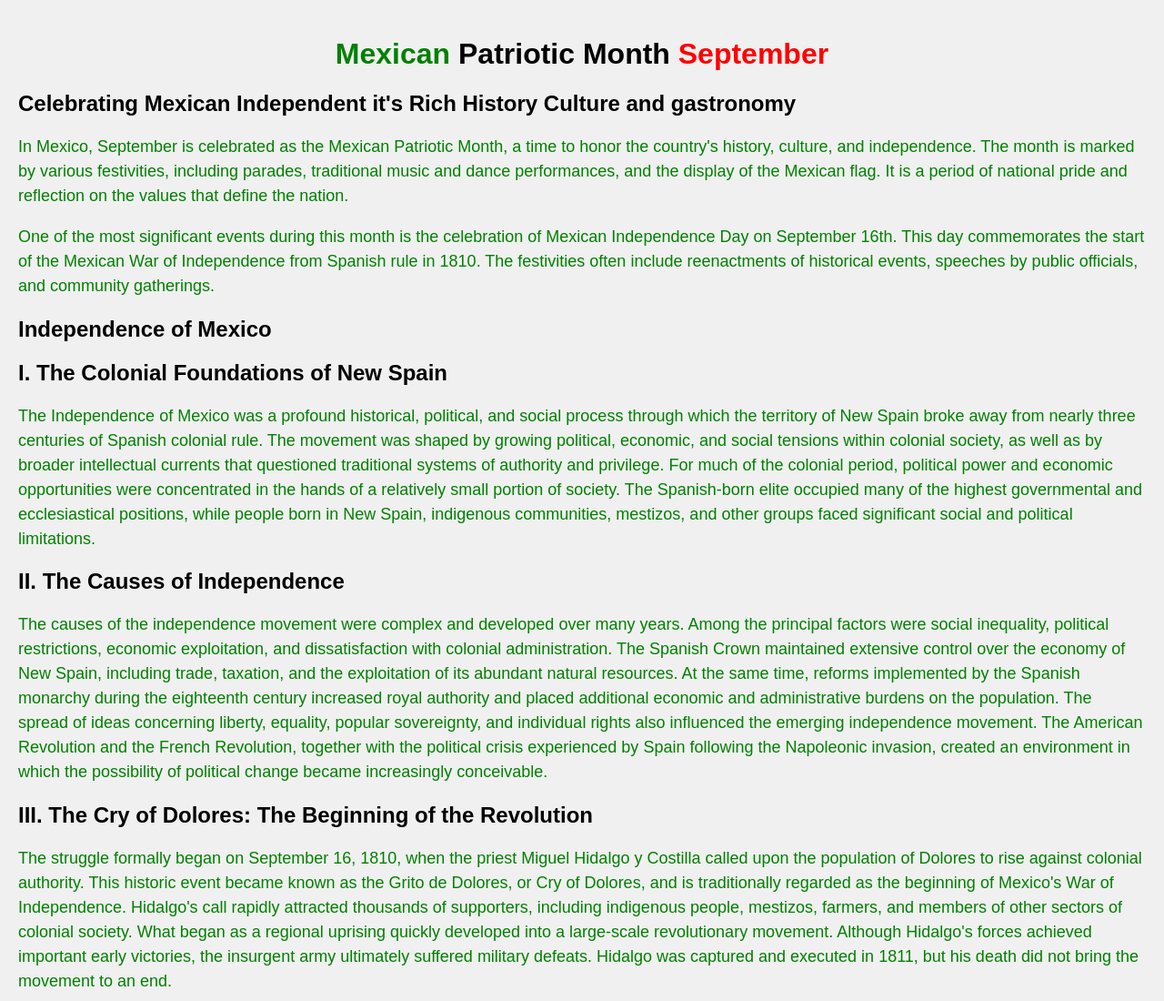
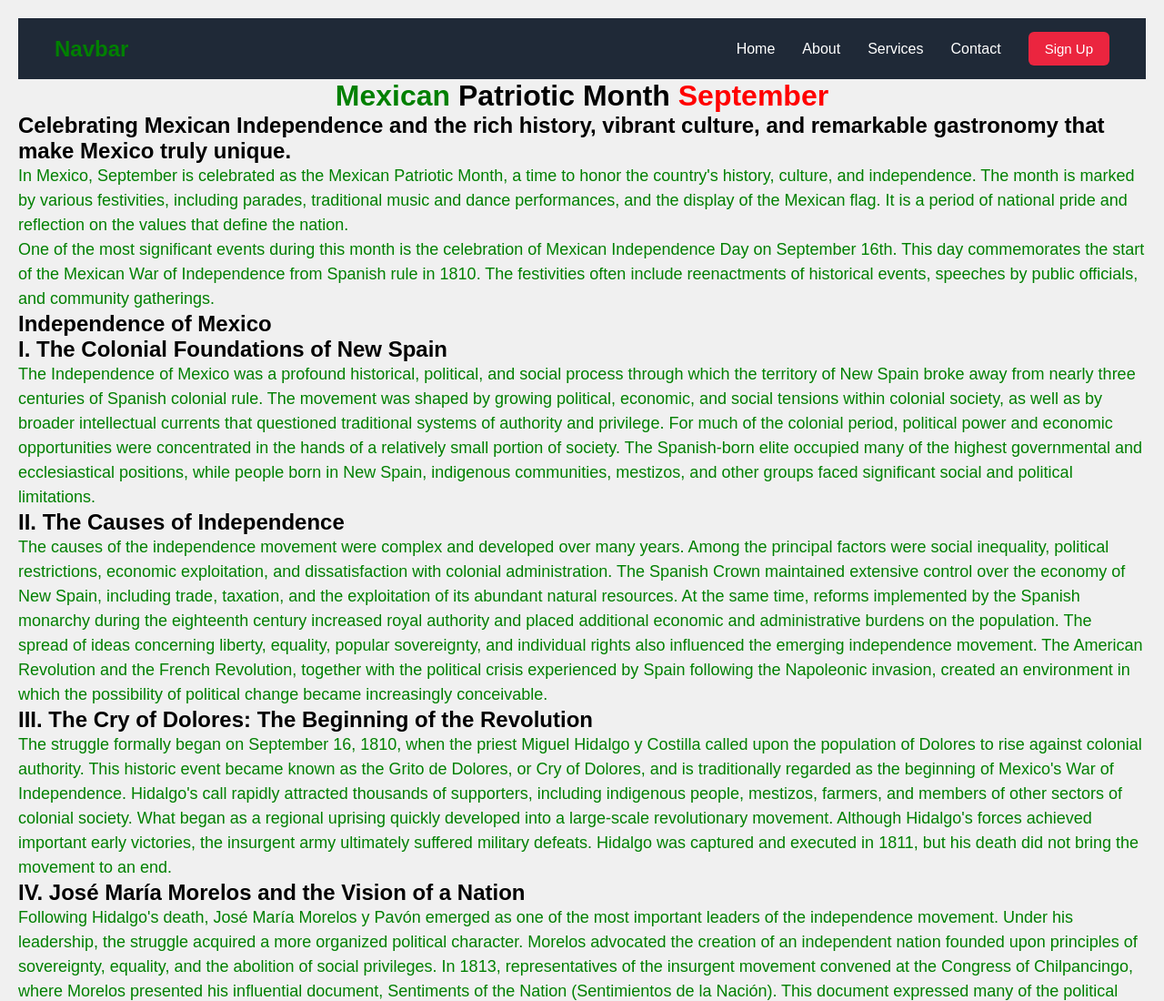
Before and after one commit to alanSilva76/Assignment2, a plain HTML site: page index.html in a window 1280 px wide. Shown: the top 1100 px of the page at 91% size. Drawn offline with Linux system fonts and the light colour scheme.

Commit message:
Grammar changes

```diff
--- a/index.html
+++ b/index.html
@@ -1,97 +1,190 @@
-<!DOCTYPE html>
+<!doctype html>
 <html lang="en">
   <head>
-  <meta charset="UTF-8">
-  <meta name="viewport" content="width=device-width, initial-scale=1.0">
+    <meta charset="UTF-8" />
+    <meta name="viewport" content="width=device-width, initial-scale=1.0" />
     <title>Document</title>
-  <link rel="stylesheet" href="style.css">
+    <link rel="stylesheet" href="style.css" />
   </head>
   <body>
+    <header>
+      <nav>
+        <a href="#" class="logo">Navbar</a>
+        <ul>
+          <li><a href="#">Home</a></li>
+          <li><a href="#">About</a></li>
+          <li><a href="#">Services</a></li>
+          <li><a href="#">Contact</a></li>
+          <button class="btn">Sign Up</button>
+        </ul>
+      </nav>
+    </header>
 
     <h1 calss="Patriotic-TItle">
       <span class="green">Mexican</span>
       <span class="withe">Patriotic Month</span>
-     <span class="red">September</span> </h1>
+      <span class="red">September</span>
+    </h1>
 
-  <h2>Celebrating Mexican Independent it's Rich History Culture and gastronomy</h2>
+    <h2>
+      Celebrating Mexican Independence and the rich history, vibrant culture, and remarkable gastronomy that make Mexico truly unique.
+    </h2>
 
-  <p>In Mexico, September is celebrated as the Mexican Patriotic Month, a time to honor the country's history, culture, and independence. The month is marked by various festivities, including parades, traditional music and dance performances, and the display of the Mexican flag. It is a period of national pride and reflection on the values that define the nation.</p>
+    <p>
+      In Mexico, September is celebrated as the Mexican Patriotic Month, a time
+      to honor the country's history, culture, and independence. The month is
+      marked by various festivities, including parades, traditional music and
+      dance performances, and the display of the Mexican flag. It is a period of
+      national pride and reflection on the values that define the nation.
+    </p>
 
-  <p>One of the most significant events during this month is the celebration of Mexican Independence Day on September 16th. This day commemorates the start of the Mexican War of Independence from Spanish rule in 1810. The festivities often include reenactments of historical events, speeches by public officials, and community gatherings.</p>
+    <p>
+      One of the most significant events during this month is the celebration of
+      Mexican Independence Day on September 16th. This day commemorates the
+      start of the Mexican War of Independence from Spanish rule in 1810. The
+      festivities often include reenactments of historical events, speeches by
+      public officials, and community gatherings.
+    </p>
 
-<h2> Independence of Mexico </h2>
-<h2> I. The Colonial Foundations of New Spain </h2>
+    <h2>Independence of Mexico</h2>
+    <h2>I. The Colonial Foundations of New Spain</h2>
 
-<p>The Independence of Mexico was a profound historical, political, and social process through which the territory of New Spain broke away from nearly three centuries of Spanish colonial rule. The movement was shaped by growing political, economic, and social tensions within colonial society, as well as by broader intellectual currents that questioned traditional systems of authority and privilege.
+    <p>
+      The Independence of Mexico was a profound historical, political, and
+      social process through which the territory of New Spain broke away from
+      nearly three centuries of Spanish colonial rule. The movement was shaped
+      by growing political, economic, and social tensions within colonial
+      society, as well as by broader intellectual currents that questioned
+      traditional systems of authority and privilege. For much of the colonial
+      period, political power and economic opportunities were concentrated in
+      the hands of a relatively small portion of society. The Spanish-born elite
+      occupied many of the highest governmental and ecclesiastical positions,
+      while people born in New Spain, indigenous communities, mestizos, and
+      other groups faced significant social and political limitations.
+    </p>
 
-For much of the colonial period, political power and economic opportunities were concentrated in the hands of a relatively small portion of society. The Spanish-born elite occupied many of the highest governmental and ecclesiastical positions, while people born in New Spain, indigenous communities, mestizos, and other groups faced significant social and political limitations.</p>
+    <h2>II. The Causes of Independence</h2>
 
-<h2> II. The Causes of Independence </h2>
-
-<p>The causes of the independence movement were complex and developed over many years. Among the principal factors were social inequality, political restrictions, economic exploitation, and dissatisfaction with colonial administration.
-
-The Spanish Crown maintained extensive control over the economy of New Spain, including trade, taxation, and the exploitation of its abundant natural resources. At the same time, reforms implemented by the Spanish monarchy during the eighteenth century increased royal authority and placed additional economic and administrative burdens on the population.
-
-The spread of ideas concerning liberty, equality, popular sovereignty, and individual rights also influenced the emerging independence movement. The American Revolution and the French Revolution, together with the political crisis experienced by Spain following the Napoleonic invasion, created an environment in which the possibility of political change became increasingly conceivable.</p>
+    <p>
+      The causes of the independence movement were complex and developed over
+      many years. Among the principal factors were social inequality, political
+      restrictions, economic exploitation, and dissatisfaction with colonial
+      administration. The Spanish Crown maintained extensive control over the
+      economy of New Spain, including trade, taxation, and the exploitation of
+      its abundant natural resources. At the same time, reforms implemented by
+      the Spanish monarchy during the eighteenth century increased royal
+      authority and placed additional economic and administrative burdens on the
+      population. The spread of ideas concerning liberty, equality, popular
+      sovereignty, and individual rights also influenced the emerging
+      independence movement. The American Revolution and the French Revolution,
+      together with the political crisis experienced by Spain following the
+      Napoleonic invasion, created an environment in which the possibility of
+      political change became increasingly conceivable.
+    </p>
 
     <h2>III. The Cry of Dolores: The Beginning of the Revolution</h2>
 
-<p>The struggle formally began on September 16, 1810, when the priest Miguel Hidalgo y Costilla called upon the population of Dolores to rise against colonial authority. This historic event became known as the Grito de Dolores, or Cry of Dolores, and is traditionally regarded as the beginning of Mexico's War of Independence.
-
-Hidalgo's call rapidly attracted thousands of supporters, including indigenous people, mestizos, farmers, and members of other sectors of colonial society. What began as a regional uprising quickly developed into a large-scale revolutionary movement.
-
-Although Hidalgo's forces achieved important early victories, the insurgent army ultimately suffered military defeats. Hidalgo was captured and executed in 1811, but his death did not bring the movement to an end.</p>
+    <p>
+      The struggle formally began on September 16, 1810, when the priest Miguel
+      Hidalgo y Costilla called upon the population of Dolores to rise against
+      colonial authority. This historic event became known as the Grito de
+      Dolores, or Cry of Dolores, and is traditionally regarded as the beginning
+      of Mexico's War of Independence. Hidalgo's call rapidly attracted
+      thousands of supporters, including indigenous people, mestizos, farmers,
+      and members of other sectors of colonial society. What began as a regional
+      uprising quickly developed into a large-scale revolutionary movement.
+      Although Hidalgo's forces achieved important early victories, the
+      insurgent army ultimately suffered military defeats. Hidalgo was captured
+      and executed in 1811, but his death did not bring the movement to an end.
+    </p>
 
     <h2>IV. José María Morelos and the Vision of a Nation</h2>
 
-<p>Following Hidalgo's death, José María Morelos y Pavón emerged as one of the most important leaders of the independence movement. Under his leadership, the struggle acquired a more organized political character.
-
-Morelos advocated the creation of an independent nation founded upon principles of sovereignty, equality, and the abolition of social privileges. In 1813, representatives of the insurgent movement convened at the Congress of Chilpancingo, where Morelos presented his influential document, Sentiments of the Nation (Sentimientos de la Nación).
-
-This document expressed many of the political ideals that would shape the future Mexican nation, including independence from Spain and the principle that sovereignty should reside in the people.
-
-Morelos was captured and executed in 1815, marking another major setback for the insurgency. Nevertheless, the struggle for independence continued.</p>
+    <p>
+      Following Hidalgo's death, José María Morelos y Pavón emerged as one of
+      the most important leaders of the independence movement. Under his
+      leadership, the struggle acquired a more organized political character.
+      Morelos advocated the creation of an independent nation founded upon
+      principles of sovereignty, equality, and the abolition of social
+      privileges. In 1813, representatives of the insurgent movement convened at
+      the Congress of Chilpancingo, where Morelos presented his influential
+      document, Sentiments of the Nation (Sentimientos de la Nación). This
+      document expressed many of the political ideals that would shape the
+      future Mexican nation, including independence from Spain and the principle
+      that sovereignty should reside in the people. Morelos was captured and
+      executed in 1815, marking another major setback for the insurgency.
+      Nevertheless, the struggle for independence continued.
+    </p>
 
     <h2>V. The Long Struggle for Independence</h2>
 
-<p>After the death of Morelos, the independence movement entered a more fragmented phase. Numerous insurgent groups continued fighting against Spanish forces, particularly in regions where resistance remained strong.
-
-Among the most persistent leaders was Vicente Guerrero, who maintained the insurgent cause in southern Mexico despite difficult military and political circumstances.
-
-For several years, the conflict continued without a decisive victory for either side. Spain retained control over much of the territory, while insurgent forces continued to resist colonial authority.</p>
+    <p>
+      After the death of Morelos, the independence movement entered a more
+      fragmented phase. Numerous insurgent groups continued fighting against
+      Spanish forces, particularly in regions where resistance remained strong.
+      Among the most persistent leaders was Vicente Guerrero, who maintained the
+      insurgent cause in southern Mexico despite difficult military and
+      political circumstances. For several years, the conflict continued without
+      a decisive victory for either side. Spain retained control over much of
+      the territory, while insurgent forces continued to resist colonial
+      authority.
+    </p>
 
     <h2>VI. The Final Alliance: Iturbide and Guerrero</h2>
 
-<p>A significant turning point occurred in 1820, when political developments in Spain weakened the position of the colonial authorities in New Spain. These circumstances opened the possibility for negotiations between groups that had previously been enemies.
-
-Agustín de Iturbide, a former royalist military commander, joined forces with insurgent leader Vicente Guerrero. Their alliance resulted in the Plan of Iguala, proclaimed in February 1821.
-
-The plan promoted three fundamental principles, commonly known as the Three Guarantees: religion, independence, and unity.
-
-This political and military alliance led to the creation of the Army of the Three Guarantees, or Trigarante Army, which rapidly gained support throughout New Spain.</p>
+    <p>
+      A significant turning point occurred in 1820, when political developments
+      in Spain weakened the position of the colonial authorities in New Spain.
+      These circumstances opened the possibility for negotiations between groups
+      that had previously been enemies. Agustín de Iturbide, a former royalist
+      military commander, joined forces with insurgent leader Vicente Guerrero.
+      Their alliance resulted in the Plan of Iguala, proclaimed in February
+      1821. The plan promoted three fundamental principles, commonly known as
+      the Three Guarantees: religion, independence, and unity. This political
+      and military alliance led to the creation of the Army of the Three
+      Guarantees, or Trigarante Army, which rapidly gained support throughout
+      New Spain.
+    </p>
 
     <h2>VII. The Consumation of Independence</h2>
 
-<p>The struggle that had begun eleven years earlier reached its decisive conclusion in 1821. On September 27, 1821, the Trigarante Army entered Mexico City, marking the effective end of Spanish colonial rule.
-
-The following day, the Declaration of Independence of the Mexican Empire was signed, formally proclaiming Mexico's independence from Spain.
-
-After nearly three centuries of colonial rule and eleven years of armed conflict, Mexico had emerged as an independent nation.</p>
+    <p>
+      The struggle that had begun eleven years earlier reached its decisive
+      conclusion in 1821. On September 27, 1821, the Trigarante Army entered
+      Mexico City, marking the effective end of Spanish colonial rule. The
+      following day, the Declaration of Independence of the Mexican Empire was
+      signed, formally proclaiming Mexico's independence from Spain. After
+      nearly three centuries of colonial rule and eleven years of armed
+      conflict, Mexico had emerged as an independent nation.
+    </p>
 
     <h2>VIII. The Birth of a New Nation</h2>
 
-<p>The Independence of Mexico represented far more than the political separation of a colony from the Spanish Empire. It marked the beginning of a new historical era and the difficult process of constructing a sovereign nation.
-
-The ideals of freedom, sovereignty, equality, and national identity became central to the political development of Mexico. However, independence did not immediately eliminate the social and economic inequalities that had characterized colonial society.
-
-The newly independent nation faced enormous challenges, including political instability, economic difficulties, debates over the form of government, and the task of defining what it meant to be Mexican.</p>
+    <p>
+      The Independence of Mexico represented far more than the political
+      separation of a colony from the Spanish Empire. It marked the beginning of
+      a new historical era and the difficult process of constructing a sovereign
+      nation. The ideals of freedom, sovereignty, equality, and national
+      identity became central to the political development of Mexico. However,
+      independence did not immediately eliminate the social and economic
+      inequalities that had characterized colonial society. The newly
+      independent nation faced enormous challenges, including political
+      instability, economic difficulties, debates over the form of government,
+      and the task of defining what it meant to be Mexican.
+    </p>
 
     <h2>IX. A Legacy That Shaped Mexico</h2>
 
-<p>The events of 1810–1821 permanently transformed the history of Mexico. The sacrifices of figures such as Miguel Hidalgo y Costilla, José María Morelos y Pavón, Ignacio Allende, Vicente Guerrero, and many others became fundamental to the country's historical memory.
-
-The Independence movement established the foundation upon which modern Mexico would gradually be built. Its legacy continues to be commemorated every September 16, Mexico's Independence Day, honoring the beginning of a struggle that ultimately transformed New Spain into an independent nation.</p>
-
-
+    <p>
+      The events of 1810–1821 permanently transformed the history of Mexico. The
+      sacrifices of figures such as Miguel Hidalgo y Costilla, José María
+      Morelos y Pavón, Ignacio Allende, Vicente Guerrero, and many others became
+      fundamental to the country's historical memory. The Independence movement
+      established the foundation upon which modern Mexico would gradually be
+      built. Its legacy continues to be commemorated every September 16,
+      Mexico's Independence Day, honoring the beginning of a struggle that
+      ultimately transformed New Spain into an independent nation.
+    </p>
   </body>
 </html>
+>
--- a/style.css
+++ b/style.css
@@ -1,3 +1,71 @@
+/* Reset */
+* {
+  margin:0;
+  paddinig:0;
+  box-sizing: border-box;
+}
+
+/* Header */
+header {
+  background-color: #1f2937;
+  padding: 15px 40px;
+}
+
+/* Navigation */
+nav {
+  display: flex;
+  align-items: center;
+  justify-content: space-between;
+  max-width: 1200px;
+  margin: 0 auto;
+}
+
+/* Logo */
+.logo {
+  color: green;
+  font-size: 24px;
+  font-weight: bold;
+  text-decoration: none;
+}
+
+/* Navigation list */
+ul {
+  display: flex;
+  align-items: center;
+  gap: 30px;
+  list-style: none;
+}
+
+/* Navigation links */
+ul li a {
+  color: white;
+  text-decoration: none;
+  font-size: 16px;
+  transition: color 0.3s ease;
+}
+
+/* Hover effect */
+ul li a:hover {
+  color: #60a5fa;
+}
+
+/* Sign Up button */
+.btn {
+  background-color: #eb253f;
+  color: white;
+  border: none;
+  padding: 10px 18px;
+  border-radius: 6px;
+  font-size: 15px;
+  cursor: pointer;
+}
+
+/* Button hover */
+.btn:hover {
+  background-color: #d81d1d;
+}
+
+
 body {
   background-color: #f0f0f0;
   font-family: Arial, sans-serif;
```
Lines whose indentation alone changed are shown as unchanged.
